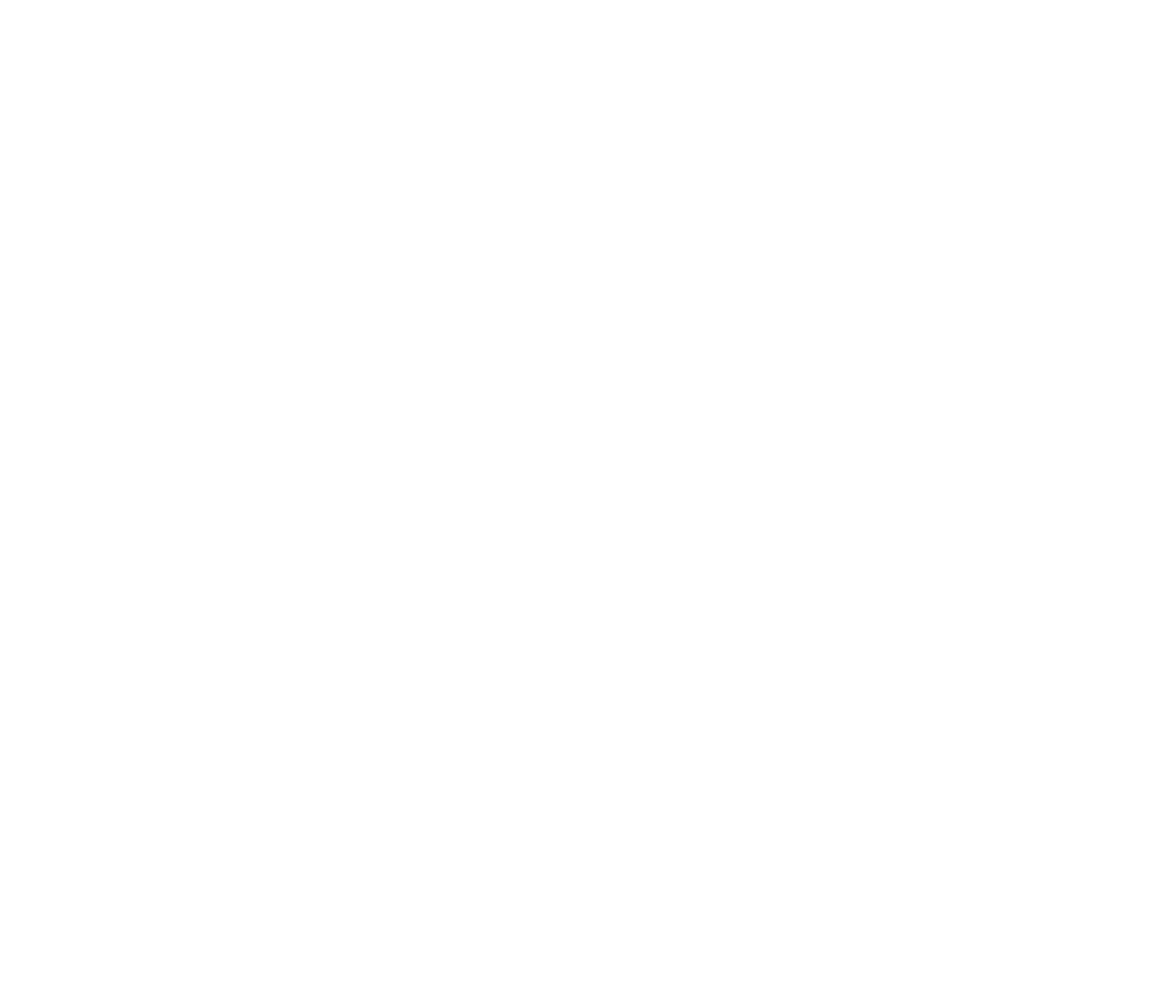
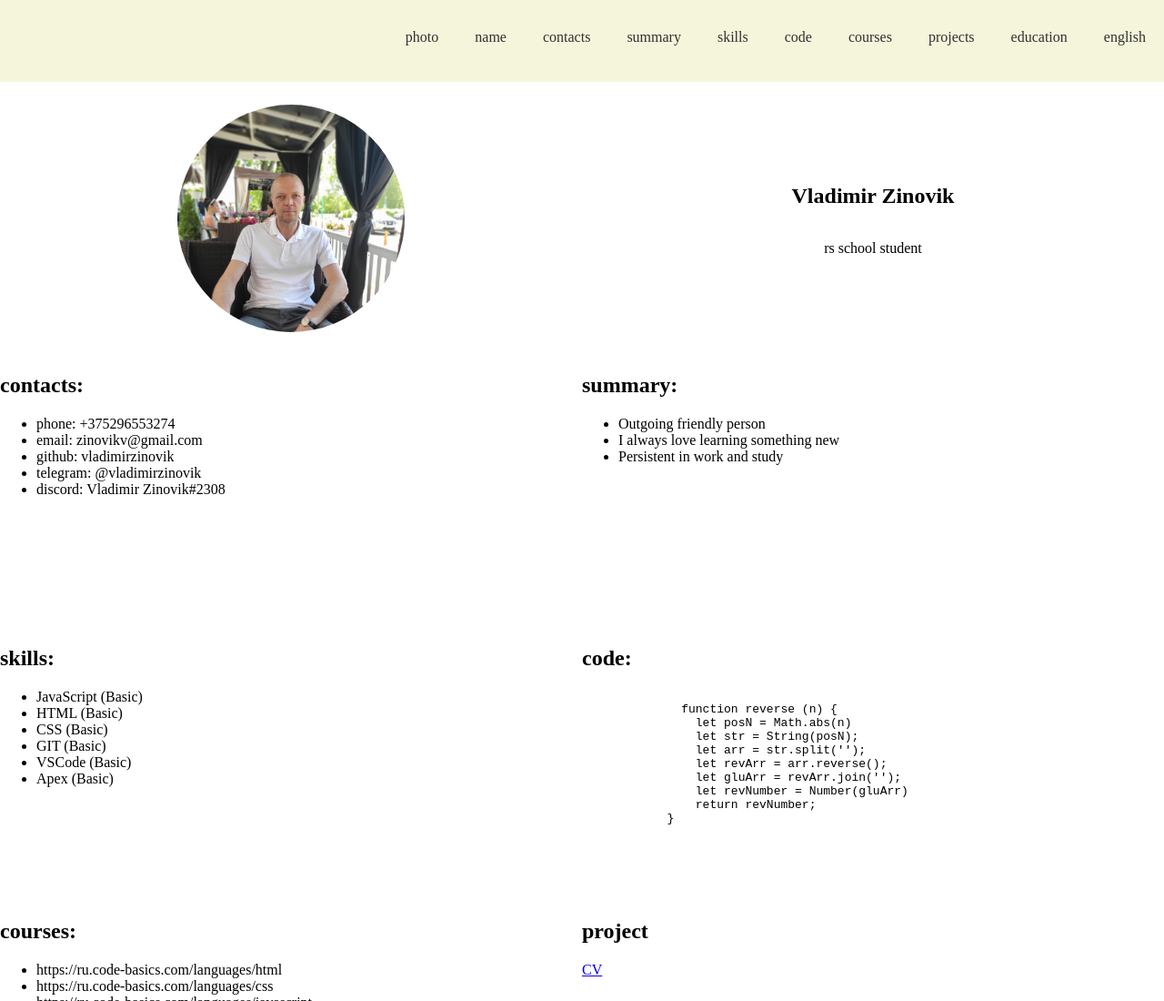
Before and after one commit to vladimirzinovik/rsschool-cv, a plain HTML site: page index.html in a window 1280 px wide. Shown: the top 1100 px of the page at 91% size. Before the commit the page ends 800 px from the top, so only its background shows below. Drawn offline with Linux system fonts and the light colour scheme.

Commit message:
feat: add header and main

```diff
--- a/index.html
+++ b/index.html
@@ -9,25 +9,179 @@
   <title>cv</title>
 </head>
 
-<body>
+<body class="body">
+
   <header class="header">
-    <div class="container"></div>
+    <div class="container header-container">
+      <div class="nav">
+        <nav>
+          <ul class="nav-list">
+            <li>
+              <a href="#photo" class="nav-link">photo</a>
+            </li>
+            <li>
+              <a href="#name" class="nav-link">name</a>
+            </li>
+            <li>
+              <a href="#contacts" class="nav-link">contacts</a>
+            </li>
+            <li>
+              <a href="#summary" class="nav-link">summary</a>
+            </li>
+            <li>
+              <a href="#skills" class="nav-link">skills</a>
+            </li>
+            <li>
+              <a href="#code" class="nav-link">code</a>
+            </li>
+            <li>
+              <a href="#courses" class="nav-link">courses</a>
+            </li>
+            <li>
+              <a href="#projects" class="nav-link">projects</a>
+            </li>
+            <li>
+              <a href="#education" class="nav-link">education</a>
+            </li>
+            <li>
+              <a href="#english" class="nav-link">english</a>
+            </li>
+          </ul>
+        </nav>
+      </div>
+    </div>
   </header>
+
   <main class="main">
-    <div class="container">
-      <section class="contacts"></section>
-      <section class="summary"></section>
-      <section class="skills"></section>
-      <section class="code"></section>
-      <section class="courses"></section>
-      <section class="projects"></section>
-      <section class="education"></section>
-      <section class="english"></section>
+
+    <div class="container main-container">
+
+      <section class="photo" id="photo">
+        <div class="my-photo">
+          <img src="./assets/img/IMG_20220611_133723.jpg" alt="my photo">
+        </div>
+      </section>
+
+      <section class="name" id="name">
+        <div class="my-name">
+          <h1>Vladimir Zinovik</h1>
+          <p>rs school student</p>
+        </div>
+      </section>
+
+      <section class="contacts" id="contacts">
+        <div class="my-contacts-title">
+          <h2>contacts:</h2>
+        </div>
+        <div class="my-contacts">
+          <ul>
+            <li>phone: +375296553274</li>
+            <li>email: zinovikv@gmail.com</li>
+            <li>github: vladimirzinovik</li>
+            <li>telegram: @vladimirzinovik</li>
+            <li>discord: Vladimir Zinovik#2308</li>
+          </ul>
+        </div>
+      </section>
+
+      <section class="summary" id="summary">
+        <div>
+          <h2>summary:</h2>
+        </div>
+        <div>
+          <ul>
+            <li>Outgoing friendly person</li>
+            <li>I always love learning something new</li>
+            <li>Persistent in work and study</li>
+          </ul>
+        </div>
+      </section>
+
+      <section class="skills" id="skills">
+        <div>
+          <h2>skills:</h2>
+        </div>
+        <div>
+          <ul>
+            <li>JavaScript (Basic)</li>
+            <li>HTML (Basic)</li>
+            <li>CSS (Basic)</li>
+            <li>GIT (Basic)</li>
+            <li>VSCode (Basic)</li>
+            <li>Apex (Basic)</li>
+          </ul>
+        </div>
+      </section>
+
+      <section class="code" id="code">
+        <div>
+          <h2>code:</h2>
+        </div>
+        <div>
+          <pre>
+            <code>
+              function reverse (n) {
+                let posN = Math.abs(n)
+                let str = String(posN);
+                let arr = str.split('');
+                let revArr = arr.reverse();
+                let gluArr = revArr.join('');
+                let revNumber = Number(gluArr)
+                return revNumber;
+            }
+          </code>
+        </pre>
+        </div>
+      </section>
+
+      <section class="courses" id="courses">
+        <div>
+          <h2>courses:</h2>
+        </div>
+        <div>
+          <ul>
+            <li>https://ru.code-basics.com/languages/html</li>
+            <li>https://ru.code-basics.com/languages/css</li>
+            <li>https://ru.code-basics.com/languages/javascript</li>
+            <li>https://learngitbranching.js.org</li>
+            <li>https://rs.school/js-stage0</li>
+          </ul>
+        </div>
+      </section>
+
+      <section class="projects" id="projects">
+        <div>
+          <h2>project</h2>
+        </div>
+        <div>
+          <a href="https://vladimirzinovik.github.io/rsschool-cv/cv">CV</a>
+        </div>
+      </section>
+
+      <section class="education" id="education">
+        <div>
+          <h2>education:</h2>
+        </div>
+        <div>
+          <a href="https://rs.school/js-stage0">rs-school/js-stage0</a>
+        </div>
+      </section>
+
+      <section class="english" id="english">
+        <div>
+          <h2>english:</h2>
+        </div>
+        <div>English - B2-upper independent</div>
+      </section>
+
     </div>
+
   </main>
+
   <footer class="footer">
-    <div class="container"></div>
+    <div class="container footer-container"></div>
   </footer>
+
 </body>
 
 </html>
--- a/style.css
+++ b/style.css
@@ -1,4 +1,89 @@
+html {
+  scroll-behavior: smooth;
+}
+
 .container {
   max-width: 1440px;
   margin: 0 auto;
 }
+
+.header {
+  height: 90px;
+  background-color: beige;
+}
+
+.nav-list {
+  display: flex;
+  justify-content: flex-end;
+  align-items: center;
+  list-style: none;
+}
+
+.nav-link {
+  padding: 0 20px;
+  line-height: 50px;
+  text-decoration: none;
+  color: rgb(48, 48, 48);
+}
+
+.body {
+  min-height: 100vh;
+  margin: 0; padding: 0;
+  display: flex;
+  flex-direction: column;
+  justify-content: space-between;
+}
+
+.header-container {
+  height: 90px;
+}
+
+.main-container {
+  display: flex;
+  flex-wrap: wrap;
+}
+
+section {
+  width: 50%;
+  height: 300px;
+}
+
+.photo {
+  display: flex;
+  justify-content: center;
+  align-items: center;
+}
+
+img {
+  max-width:100%;
+}
+
+.name {
+  display: flex;
+  justify-content: center;
+  align-items: center;
+}
+
+.my-name {
+  display: flex;
+  flex-direction: column;
+  justify-content: center;
+  align-items: center;
+}
+
+.my-photo {
+  width: 250px;
+  height: 250px;
+  overflow: hidden;
+  border-radius: 50%;
+}
+
+.footer-container {
+  height: 90px;
+}
+
+@media (max-width: 768px) {
+  section {
+    width: 100%;
+  }
+}
```
Also changed, not shown: assets/img/IMG_20220611_133723.jpg (added), assets/svg/rs_school_js.svg (added).
